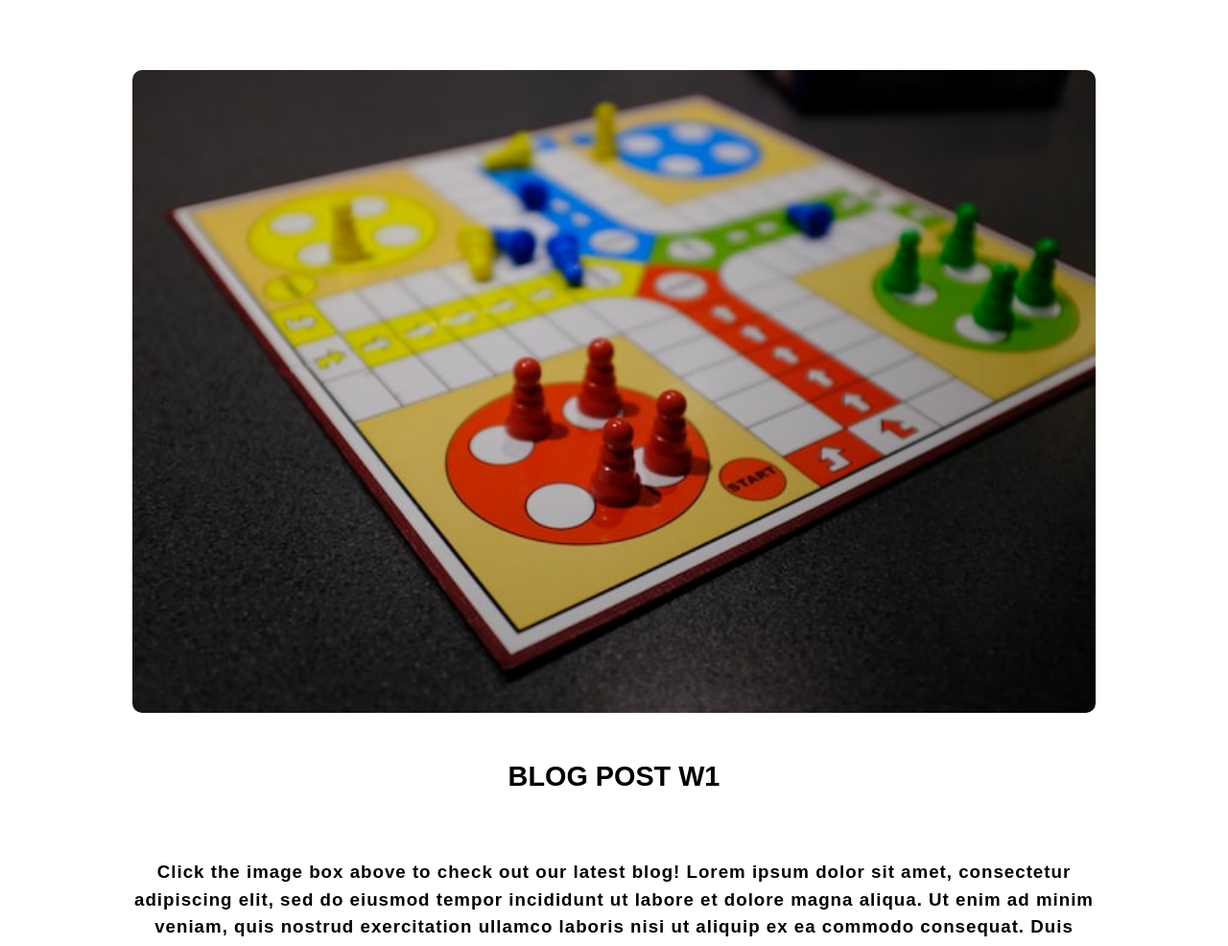
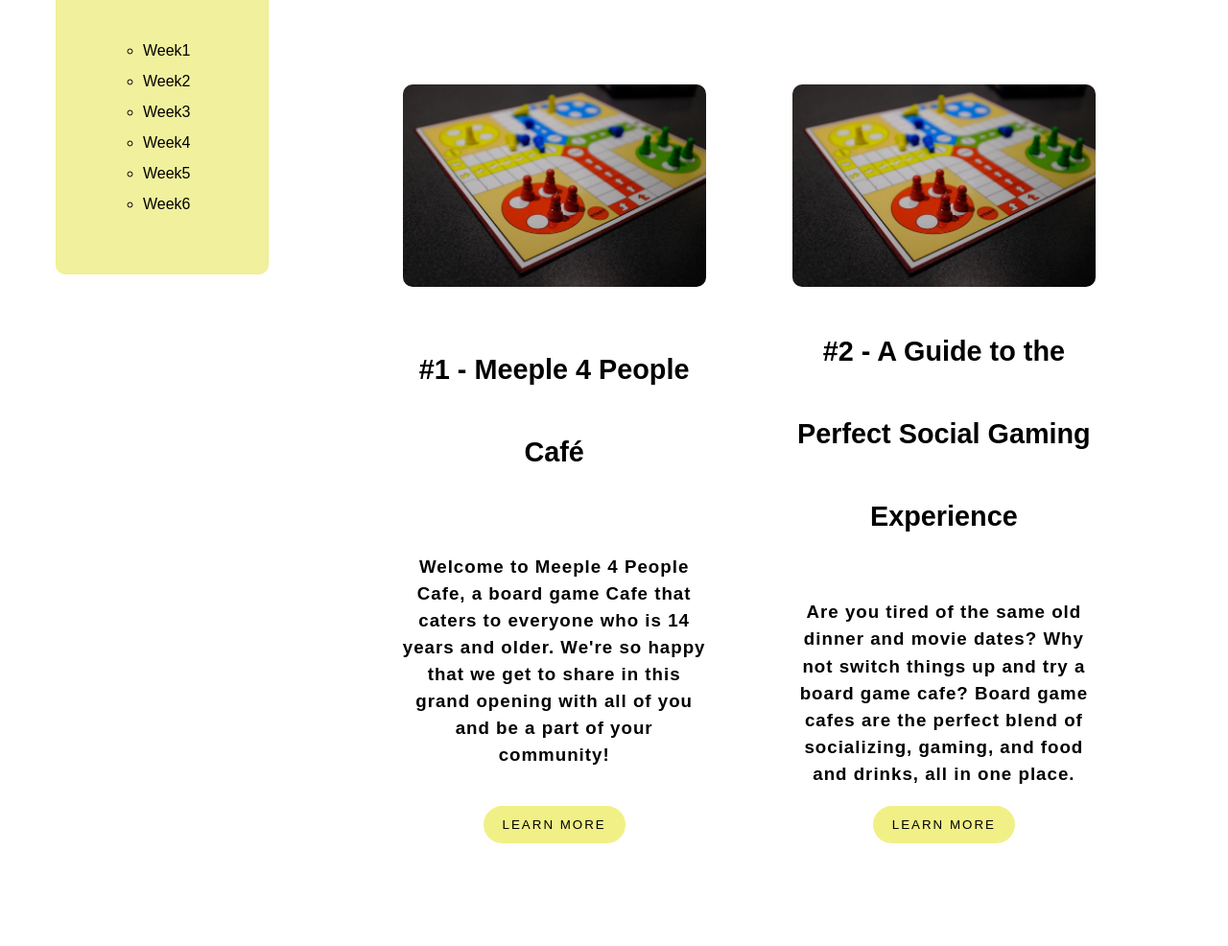
Before and after one commit to SeleneChoi/meeple4people, a plain HTML site: page blog.html in a window 1280 px wide. Shown: the part 550-1536 px from the top of the page at 96% size. Drawn offline with Linux system fonts and the light colour scheme; a web font is replaced by a local one.

Commit message:
blog update

```diff
--- a/blog.html
+++ b/blog.html
@@ -9,10 +9,12 @@
     <link rel="stylesheet" href="css/global.css">
     <link rel="stylesheet" href="css/main.css">
 </head>
+
+
 <body>
 
-<div id="container">
-    <header>
+
+<header>
     <div class="hcontent">
         <div class="logo_box">
             <a href="index.html"><img src="img/M4P_Logo.png" id="logo"></a>
@@ -36,10 +38,28 @@
             </ul>
         </nav>
     </div>
-    </header>
+</header>
 
 
-    <section>
+<section>
+
+    <div class="side-by-side">
+
+        <div>
+            <div class="container" id="list_deco">
+                <h2>List</h2>
+                <ul id="bullet">
+                    <li><a href="blog_child.html">Week1</a></li>
+                    <li><a href="blog_child2.html">Week2</a></li>
+                    <li><a href="#">Week3</a></li>
+                    <li><a href="#">Week4</a></li>
+                    <li><a href="#">Week5</a></li>
+                    <li><a href="#">Week6</a></li>
+                    <!-- add more blogs here  -->
+                </ul>
+            </div>
+        </div>
+
 
         <div class="container">
 
@@ -49,14 +69,10 @@
 
                 <div class="container" id="test">
                         <img class="main_img" src="img/game2.jpg" alt="blog">
-                        <h2> BLOG POST W1 </h2>
-                        <h3>Click the image box above to check out our latest blog!
-                            Lorem ipsum dolor sit amet, consectetur adipiscing elit,
-                            sed do eiusmod tempor incididunt ut labore et dolore magna aliqua.
-                            Ut enim ad minim veniam, quis nostrud exercitation ullamco laboris
-                            nisi ut aliquip ex ea commodo consequat. Duis aute irure dolor in
-                            reprehenderit in voluptate velit esse cillum dolore eu fugiat nulla
-                            pariatur.
+                        <h2> #1 - Meeple 4 People Café </h2>
+                        <h3>Welcome to Meeple 4 People Cafe, a board game Cafe that caters to everyone
+                            who is 14 years and older. We're so happy that we get to share in this grand
+                            opening with all of you and be a part of your community!
                         </h3>
                         <a href="blog_child.html"><button class="main_button"> Learn More </button></a>
                 </div>
@@ -64,20 +80,19 @@
                 <div class="container" id="test">
                         <img class="main_img" src="img/game2.jpg" alt="blog2">
                         <!-- <iframe width="420" height="auto" src="https://www.youtube.com/watch?v=PuVUs14krmc"></iframe> -->
-                        <h2> BLOG POST W2 </h2>
-                        <h3>Lorem ipsum dolor sit amet, consectetur adipiscing elit,
-                            sed do eiusmod tempor incididunt ut labore et dolore magna aliqua.
-                            Ut enim ad minim veniam, quis nostrud exercitation ullamco laboris
-                            nisi ut aliquip ex ea commodo consequat. Duis aute irure dolor in
-                            reprehenderit in voluptate velit esse cillum dolore eu fugiat nulla
-                            pariatur.
+                        <h2> #2 - A Guide to the Perfect Social Gaming Experience </h2>
+                        <h3>Are you tired of the same old dinner and movie dates? Why not switch things up and
+                            try a board game cafe? Board game cafes are the perfect blend of socializing, gaming,
+                            and food and drinks, all in one place.
                         </h3>
                         <a href="blog_child2.html"><button class="main_button"> Learn More </button></a>
                 </div>
             </div>
         </div>
 
-    </section>
+    </div>
+
+</section>
 
 
     <footer>
@@ -108,7 +123,6 @@
 
     </footer>
 
-</div>
+</body>
 
-</body>
 </html>
--- a/css/main.css
+++ b/css/main.css
@@ -10,16 +10,13 @@
     /* width: 95%; */
     /* border: 2px red solid; */
     margin: 10px 5px;
-    padding: 30px 50px 50px;
+    padding: 30px 40px 40px;
 
     display: flex;
     flex-direction: column;
-    justify-content: space-around;
+    justify-content: space-between;
     align-items: center;
 
-}
-#test {
-    width: 50%;
 }
 
 .side-by-side {
@@ -30,6 +27,37 @@
     flex-direction: row;
     justify-content: space-around;
 }
+
+#test {
+    /* border: 2px blue solid; */
+    width: 50%;
+}
+
+/* blog list decoration */
+#list_deco {
+    margin: 40px 30px;
+    padding: 40px 80px 40px 50px;
+    background-color: #f1f09d ;
+    border: 1px #f1f087 solid;
+    border-radius: 10px;
+}
+
+@media all and (max-width: 1080px){
+    .side-by-side {
+        display: flex;
+        flex-direction: column;
+        /* justify-content: space-around; */
+    }
+    #test{
+        width: auto;
+    }
+    #reverse {
+        flex-direction: column-reverse;
+    }
+}
+
+
+
 
 #banner {
     /* width: 1000px; */
@@ -45,19 +73,9 @@
 .main_img:hover {
     opacity: 70%;
 }
-@media all and (max-width: 1280px){
-    .side-by-side {
-        display: flex;
-        flex-direction: column;
-        justify-content: space-around;
-    }
-    #test{
-        width: auto;
-    }
-    #reverse {
-        flex-direction: column-reverse;
-    }
-}
+
+
+
 
 .main_button {
     display: block;
```
Also changed, not shown: blog_child.html (+21 -59 lines), blog_child2.html (+26 -7 lines).
